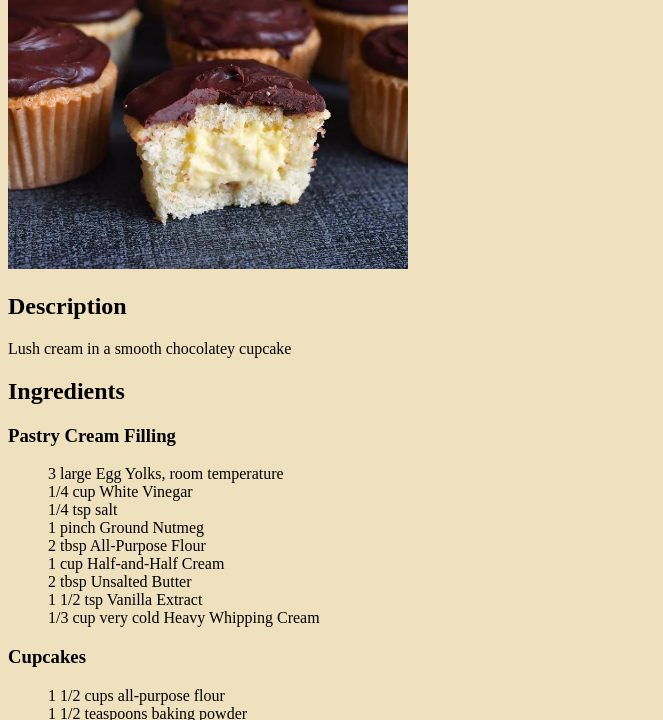
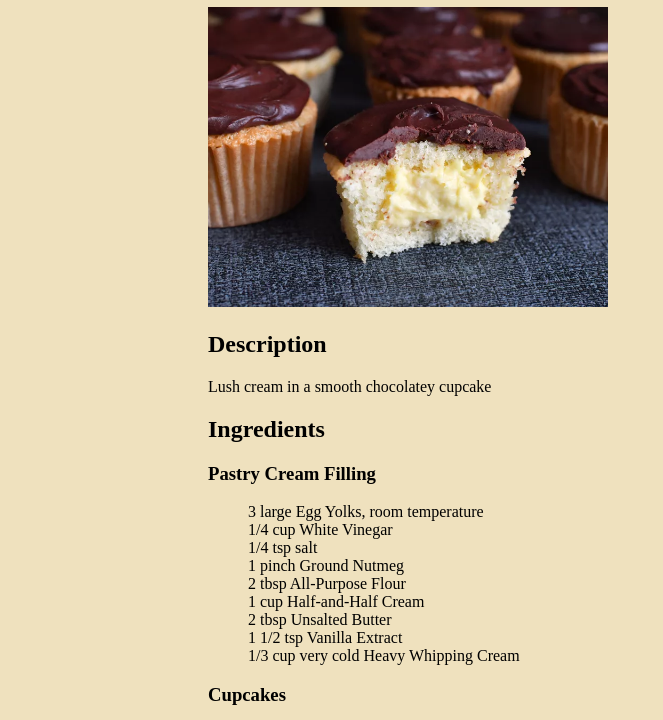
Before and after one commit to Dillon686/odin-recipes, a plain HTML site: page recipes/cupcakes.html in a window 1280 px wide. Shown: the part 111-831 px from the top of the page, without its empty margins (0-663 px from the left). Drawn offline with Linux system fonts and the light colour scheme.

Commit message:
Adjusted padding and width for recipe pages

```diff
--- a/styles.css
+++ b/styles.css
@@ -32,6 +32,7 @@ section {
 }
 
 .main-content {
-  width: 900px;
-  height: auto;
+  width: 50%;
+  padding-top: 30px;
+  padding-left: 200px;
 }
```
Also changed, not shown: index.html (+3 -3 lines).
